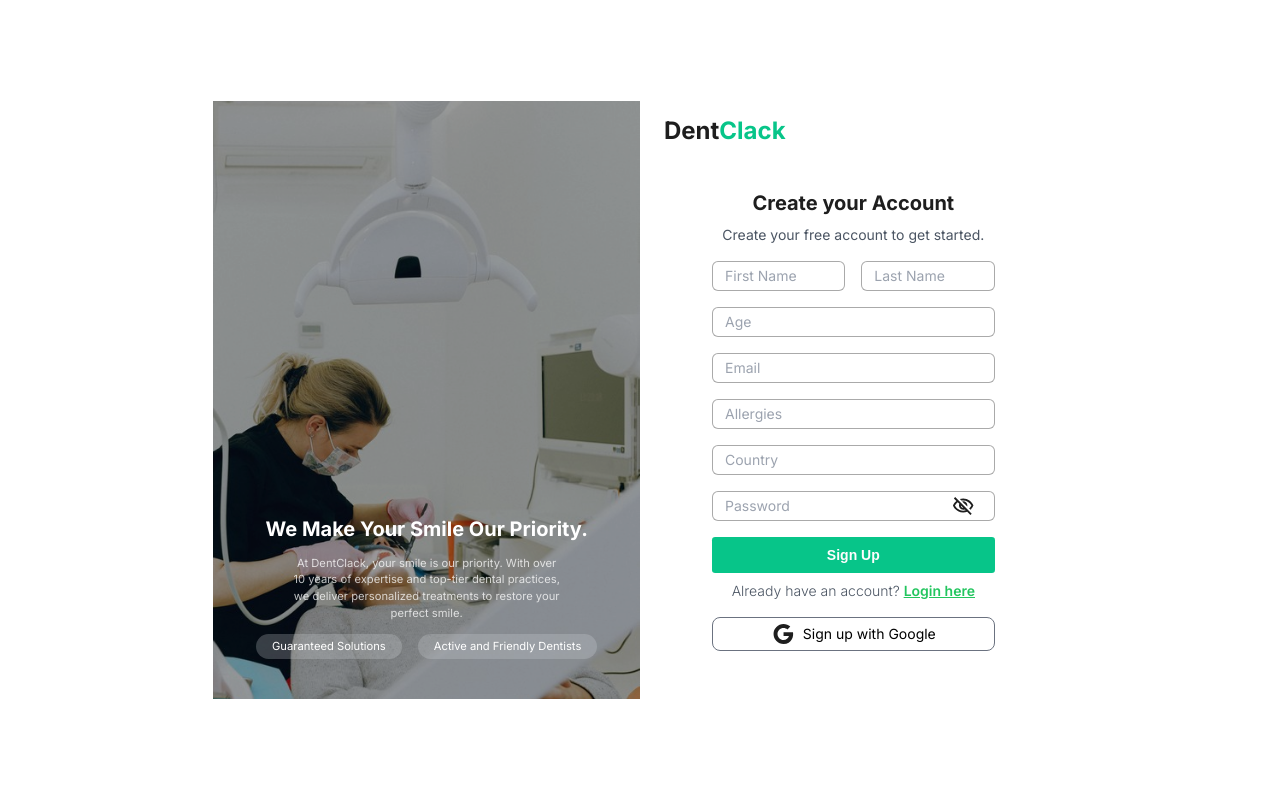
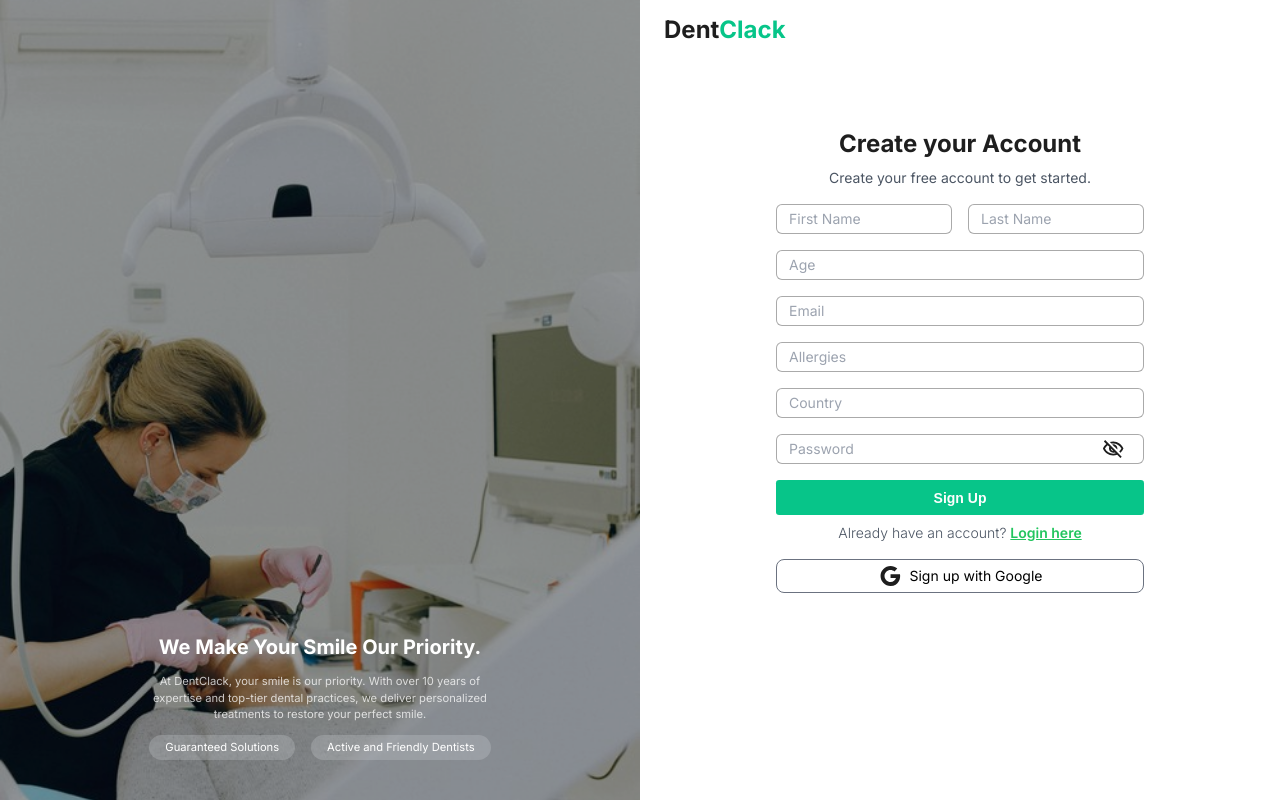
Before and after one commit to Vin-Jex/dent-clack, a Next.js app: page /signUp in a window 1280 px wide. Built offline with nearby package versions, Linux system fonts and the light colour scheme.

Commit message:
fixes all issue

```diff
--- a/app/(auth)/signUp/page.tsx
+++ b/app/(auth)/signUp/page.tsx
@@ -11,15 +11,15 @@
   const router = useRouter();
 
   return (
-    <div className="min-h-screen bg-white dark:bg-[#14532d] dark:text-white flex md:items-center justify-center">
-      <div className="flex flex-col md:flex-row bg-white dark:bg-[#14532d]/75  dark:text-white  md:w-3/4 lg:w-2/3 border-none ">
+    <div className="min-h-screen bg-white dark:bg-[#212423] dark:text-white flex md:items-center justify-center">
+      <div className="flex flex-col md:flex-row bg-white dark:bg-[#212423]/75  dark:text-white  w-full h-[100vh] border-none ">
         <div className="hidden md:block md:w-1/2 bg-[url('/images/Dentist5.jpg')] bg-cover bg-center relative ">
           <div className="absolute inset-0 bg-black  opacity-40 "></div>
           <div className="relative z-10 p-10 text-white flex flex-col justify-end items-center h-full ">
             <h2 className="text-xl font-bold mb-3">
               We Make Your Smile Our Priority.
             </h2>
-            <p className="mb-3 md:mx-10 xl:mx-14 text-center md:text-[0.7rem] xl:text-[0.8rem] text-white/75">
+            <p className="mb-3 md:mx-24  text-center md:text-[0.7rem] xl:text-[0.8rem] text-white/75">
               At DentClack, your smile is our priority. With over 10 years of
               expertise and top-tier dental practices, we deliver personalized
               treatments to restore your perfect smile.
@@ -35,12 +35,12 @@
           </div>
         </div>
 
-        <div className="w-full md:w-1/2 bg-white dark:bg-[#14532d] dark:text-white  p-8 md:px-6 md:pt-3 md:pb-6  lg:px-6 lg:pt-3 lg:pb-6  flex flex-col justify-center ">
-          <div className="md:pb-4 xl:pb-6 font-bold text-[1.5rem]">
+        <div className="w-full md:w-1/2 bg-white dark:bg-[#212423] dark:text-white h-[100vh] flex flex-col px-6 py-3">
+          <div className=" font-bold text-[1.5rem]">
             <p onClick={() => router.push('/')}>Dent<span className="text-[#07C589]">Clack</span></p>
           </div>
-          <div className="px-4 py-8 md:px-12 md:py-6 xl:px-24 xl:py-8">
-            <h1 className="text-2xl md:text-xl text-center font-bold mb-2 ">
+          <div className="px-6 py-12 sm:px-28 sm:py-20  xl:px-36 xl:py-20">
+            <h1 className="text-2xl  text-center font-bold mb-2 ">
               Create your Account
             </h1>
             <p className="text-gray-600 dark:text-white/75 mb-4 text-center text-sm">
@@ -48,43 +48,43 @@
             </p>
 
             <form className="space-y-4">
-              <div className="flex space-x-4">
+              <div className="grid lg:grid-cols-2 gap-4 ">
                 <Input
                   type="text"
                   placeholder="First Name"
-                  className="w-full rounded-md text-sm placeholder:text-sm md:px-3 px-4 md:py-1 py-2  dark:bg-[#14532d] dark:text-white focus:ring-1 ring-[#07c589]"
+                  className="w-full rounded-md text-sm placeholder:text-sm md:px-3 px-4 md:py-1 py-2  dark:bg-[#212423] dark:text-white focus:ring-1 ring-[#07c589] dark:ring-white/75 dark:ring-1 dark:focus:ring-[#07c589]"
                 />
                 <Input
                   type="text"
                   placeholder="Last Name"
-                  className="w-full rounded-md text-sm placeholder:text-sm md:px-3 px-4 md:py-1 py-2 dark:bg-[#14532d] dark:text-white focus:ring-1 ring-[#07c589]"
+                  className="w-full rounded-md text-sm placeholder:text-sm md:px-3 px-4 md:py-1 py-2 dark:bg-[#212423] dark:text-white focus:ring-1 ring-[#07c589]  dark:ring-white/75 dark:ring-1 dark:focus:ring-[#07c589]"
                 />
               </div>
               <Input
                 type="number"
                 placeholder="Age"
-                className="w-full rounded-md text-sm placeholder:text-sm md:px-3 px-4 md:py-1 py-2 dark:bg-[#14532d] dark:text-white focus:ring-1 ring-[#07c589]"
+                className="w-full rounded-md text-sm placeholder:text-sm md:px-3 px-4 md:py-1 py-2 dark:bg-[#212423] dark:text-white focus:ring-1 ring-[#07c589]  dark:ring-white/75 dark:ring-1 dark:focus:ring-[#07c589]"
               />
               <Input
                 type="email"
                 placeholder="Email"
-                className="w-full rounded-md text-sm placeholder:text-sm md:px-3 px-4 md:py-1 py-2 dark:bg-[#14532d] dark:text-white focus:ring-1 ring-[#07c589]"
+                className="w-full rounded-md text-sm placeholder:text-sm md:px-3 px-4 md:py-1 py-2 dark:bg-[#212423] dark:text-white focus:ring-1 ring-[#07c589]  dark:ring-white/75 dark:ring-1 dark:focus:ring-[#07c589]"
               />
               <Input
                 type="text"
                 placeholder="Allergies"
-                className="w-full rounded-md text-sm placeholder:text-sm md:px-3 px-4 md:py-1 py-2 dark:bg-[#14532d] dark:text-white focus:ring-1 ring-[#07c589]"
+                className="w-full rounded-md text-sm placeholder:text-sm md:px-3 px-4 md:py-1 py-2 dark:bg-[#212423] dark:text-white focus:ring-1 ring-[#07c589]  dark:ring-white/75 dark:ring-1 dark:focus:ring-[#07c589]"
               />
               <Input
                 type="text"
                 placeholder="Country"
-                className="w-full rounded-md text-sm placeholder:text-sm px-3 py-1 dark:bg-[#14532d] dark:text-white focus:ring-1 ring-[#07c589]"
+                className="w-full rounded-md text-sm placeholder:text-sm px-3 py-1 dark:bg-[#212423] dark:text-white focus:ring-1 ring-[#07c589] dark:ring-white/75 dark:ring-1 dark:focus:ring-[#07c589]"
               />
               <Input
                 type="password"
                 placeholder="Password"
                 showPword={true}
-                className="w-full rounded-md text-sm placeholder:text-sm md:px-3 px-4 md:py-1 py-2 dark:bg-[#14532d] dark:text-white focus:ring-1 ring-[#07c589]"
+                className="w-full rounded-md text-sm placeholder:text-sm md:px-3 px-4 md:py-1 py-2 dark:bg-[#212423] dark:text-white focus:ring-1 ring-[#07c589] dark:ring-white/75 dark:ring-1 dark:focus:ring-[#07c589]"
               />
 
               <Button
```
